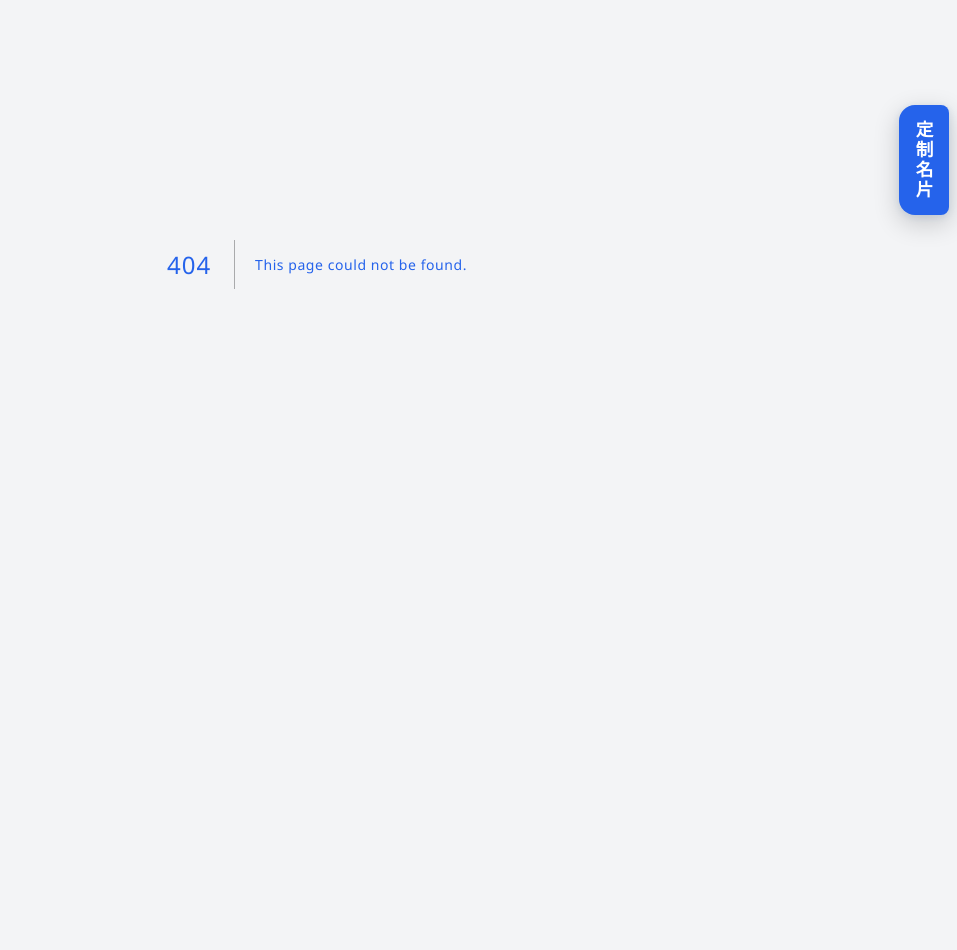
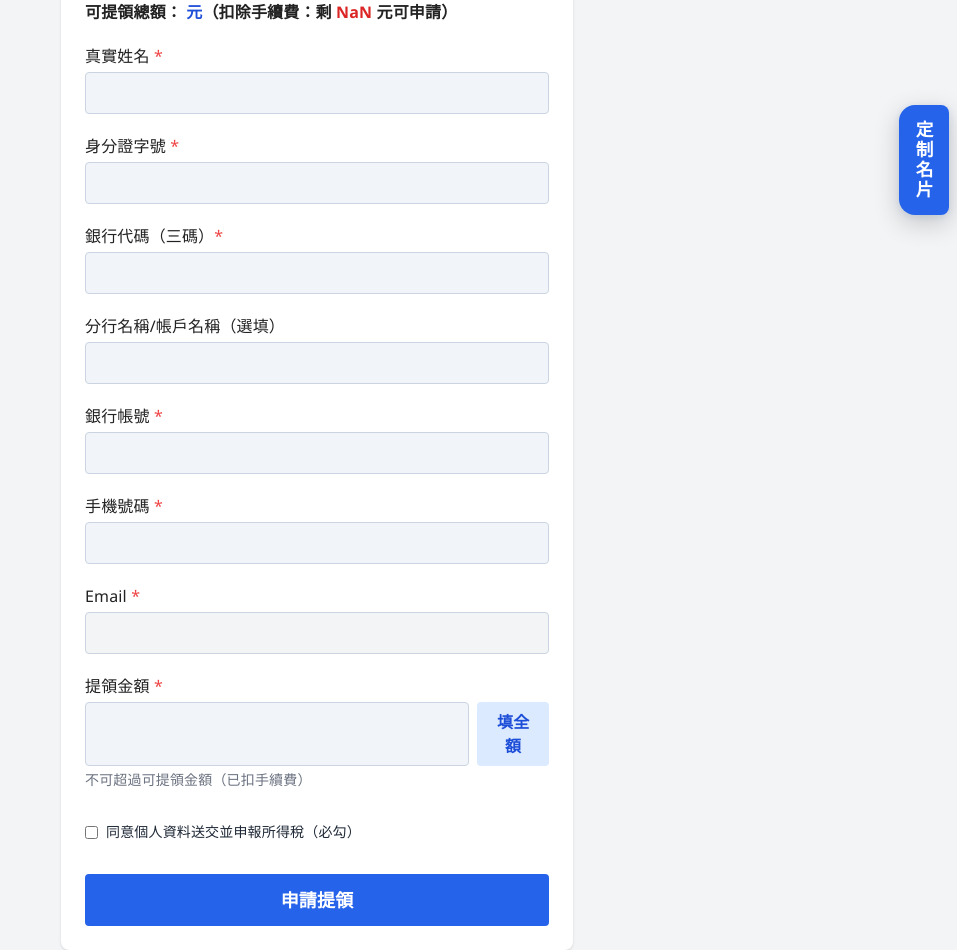
Before and after one commit to ns2148634/showall, a Next.js app: page /my-referrals/withdraw in a window 1280 px wide. Before the commit this address had no page. Shown: the part 240-1190 px from the top of the page, without its empty margins (323-1280 px from the left). Before the commit the page ends 904 px from the top, so only its background shows below. Built offline with nearby package versions, Linux system fonts and the light colour scheme.

Commit message:
更新 showall 百業名片最新功能與UI

```diff
--- a/app/card/[url_slug]/page.tsx
+++ b/app/card/[url_slug]/page.tsx
@@ -27,6 +27,7 @@ type Card = {
 export default function CardPage({ params }: { params: { url_slug: string } }) {
   const [card, setCard] = useState<Card | null>(null);
   const [msg, setMsg] = useState("");
+  const [emailLoading, setEmailLoading] = useState(false);
 
   useEffect(() => {
     async function fetchCard() {
@@ -46,7 +47,58 @@ export default function CardPage({ params }: { params: { url_slug: string } }) {
     fetchCard();
   }, [params.url_slug]);
 
-  if (msg) return (
+  // 推薦邀請連結
+  const referralUrl = typeof window !== "undefined"
+    ? `${window.location.origin}/upload?referrer=${card?.url_slug ?? ""}`
+    : "";
+
+  function handleShare() {
+    window.open(referralUrl, "_blank");
+  }
+
+  function copyUrl() {
+    navigator.clipboard.writeText(referralUrl);
+    setMsg("✅ 已複製推薦連結！分享給朋友即可獲得 50 元回饋");
+    setTimeout(() => setMsg(""), 3000);
+  }
+
+  // 專屬推薦統計/回饋金申請 email 流程
+  async function handleSendStatsEmail() {
+    if (!card?.email || !card?.url_slug) {
+      setMsg("未取得 email，請稍後重試！");
+      return;
+    }
+    setEmailLoading(true);
+    const token = Math.random().toString(36).slice(2, 12) + Date.now();
+    await fetch("/api/sendMail", {
+      method: "POST",
+      headers: { "Content-Type": "application/json" },
+      body: JSON.stringify({
+        to: card.email,
+        subject: "SHOWALL推薦統計與回饋金申請",
+        html: `
+          <div style="font-family: Arial;line-height:1.7;">
+            <h2 style="color:#2563eb;">您的推薦統計</h2>
+            <p>若要查看推薦明細、累積獎勵並申請提領，請點下方專屬連結：</p>
+            <p style="text-align:center;margin:30px 0;">
+              <a href="https://www.showall.tw/my-referrals/withdraw?slug=${card.url_slug}&token=${token}"
+                 style="background:#2563eb;color:white;text-decoration:none;font-weight:bold;border-radius:5px;padding:1em 2em;">
+                前往查詢與申請提領
+              </a>
+            </p>
+            <div style="margin-top:20px;color:#666;font-size:13px;">
+              本信件由系統產生，如非本人請忽略。<br/>申請人資料僅供存查及依法申報所得用。
+            </div>
+          </div>
+        `
+      }),
+    });
+    setEmailLoading(false);
+    setMsg("已寄送專屬統計/申請連結至您的 Email，請查收！");
+    setTimeout(() => setMsg(""), 4000);
+  }
+
+  if (msg && !card) return (
     <div className="min-h-screen flex items-center justify-center">
       <div className="text-center text-red-500 font-bold">{msg}</div>
     </div>
@@ -57,18 +109,6 @@ export default function CardPage({ params }: { params: { url_slug: string } }) {
       <div className="text-center text-gray-400">載入中...</div>
     </div>
   );
-
-  const referralUrl = `${typeof window !== 'undefined' ? window.location.origin : ''}/upload?referrer=${card.url_slug}`;
-
-  function handleShare() {
-    window.open(referralUrl, "_blank");
-  }
-
-  function copyUrl() {
-    navigator.clipboard.writeText(referralUrl);
-    setMsg("✅ 已複製推薦連結！分享給朋友即可獲得 50 元回饋");
-    setTimeout(() => setMsg(""), 3000);
-  }
 
   return (
     <div className="min-h-screen flex flex-col items-center bg-gradient-to-b from-blue-100 to-white py-8 px-4">
@@ -137,8 +177,6 @@ export default function CardPage({ params }: { params: { url_slug: string } }) {
             <p className="text-gray-600 whitespace-pre-wrap">{card.intro}</p>
           </div>
         )}
-
-
       </div>
 
       {/* 推薦邀請區塊 */}
@@ -169,9 +207,16 @@ export default function CardPage({ params }: { params: { url_slug: string } }) {
         </button>
       </div>
 
-      {/* 提示訊息 */}
+      {/* 新增專屬推薦統計/回饋金申請 email 通知按鈕 */}
+      <button
+        onClick={handleSendStatsEmail}
+        className="block w-full text-center py-3 bg-purple-700 text-white rounded-lg hover:bg-purple-900 font-bold mt-3"
+        disabled={emailLoading}
+      >
+        {emailLoading ? "寄送中..." : "寄送推薦統計/回饋金申請信件"}
+      </button>
       {msg && (
-        <div className="mt-4 text-center font-bold text-green-700 bg-green-100 px-4 py-2 rounded">
+        <div className="mt-2 text-center font-bold text-purple-700 bg-purple-50 px-2 py-2 rounded">
           {msg}
         </div>
       )}
@@ -180,13 +225,6 @@ export default function CardPage({ params }: { params: { url_slug: string } }) {
       <Link href="/" className="mt-8 text-blue-600 hover:underline font-medium">
         ⬅️ 回首頁
       </Link>
-      <Link
-        href={`/my-referrals?slug=${card.url_slug}`}
-        className="block w-full text-center py-2 bg-purple-600 text-white rounded-lg hover:bg-purple-700 transition font-medium mt-3"
-      >
-        📊 查看我的推薦統計
-      </Link>
-
     </div>
   );
 }
--- a/app/my-referrals/RewardWithdrawForm.tsx
+++ b/app/my-referrals/withdraw/page.tsx
@@ -2,13 +2,14 @@
 import { useState } from "react";
 
 type RewardWithdrawFormProps = {
-  availableReward: number; // 可提領金額，外部傳入
-  onSubmit?: (form: any) => void; // API串接用（可選）
+  availableReward: number;
+  email?: string;
+  onSubmit?: (form: any) => Promise<any>;
 };
 
 const HANDLING_FEE = 30;
 
-export default function RewardWithdrawForm({ availableReward, onSubmit }: RewardWithdrawFormProps) {
+export default function RewardWithdrawForm({ availableReward, email = "", onSubmit }: RewardWithdrawFormProps) {
   const [form, setForm] = useState({
     name: "",
     id: "",
@@ -17,12 +18,13 @@ export default function RewardWithdrawForm({ availableReward, onSubmit }: Reward
     accountName: "",
     account: "",
     mobile: "",
-    email: "",
-    amount: availableReward - HANDLING_FEE > 0 ? availableReward - HANDLING_FEE : 0,
+    email: email,
+    amount: "", // 預設空，讓使用者可自填或一鍵填全額
     agree: false,
   });
   const [msg, setMsg] = useState("");
   const [submitted, setSubmitted] = useState(false);
+  const [loading, setLoading] = useState(false);
 
   function handleChange(e: React.ChangeEvent<HTMLInputElement>) {
     const { name, value, type, checked } = e.target;
@@ -32,23 +34,50 @@ export default function RewardWithdrawForm({ availableReward, onSubmit }: Reward
     }));
   }
 
+  function handleAllAmount() {
+    setForm(f => ({
+      ...f,
+      amount: `${availableReward - HANDLING_FEE > 0 ? availableReward - HANDLING_FEE : 0}`,
+    }));
+  }
+
   async function handleSubmit(e: React.FormEvent) {
     e.preventDefault();
-    // 基礎檢查
+    if (submitted) return; // 已送出不可重複申請
     if (!form.name || !form.id || !form.bankCode || !form.account || !form.mobile || !form.email || !form.agree) {
       setMsg("請正確填寫所有欄位，並勾選同意所得申報。");
       return;
     }
-    if (Number(form.amount) > availableReward - HANDLING_FEE || Number(form.amount) <= 0) {
+    const amount = Number(form.amount);
+    if (isNaN(amount) || amount > availableReward - HANDLING_FEE || amount <= 0) {
       setMsg("提領金額需大於0且不超過可提領獎勵金！");
       return;
     }
+
     setMsg("");
+    setLoading(true);
+
+    // API 送出
+    try {
+      if (onSubmit) {
+        await onSubmit(form); // 外部 database/API
+      } else {
+        // 預設 API 範例
+        await fetch("/api/withdrawApply", {
+          method: "POST",
+          headers: { "Content-Type": "application/json" },
+          body: JSON.stringify(form),
+        });
+      }
       setSubmitted(true);
-    // 送出資料給父層/onSubmit
-    if (onSubmit) onSubmit(form);
-    // TODO: 這裡可API串接
+      setMsg("申請已送出，預計3-5工作日內匯款。如有問題會Email或電話通知。");
+    } catch (err: any) {
+      setMsg("申請失敗：" + (err?.message || "請稍後再試"));
     }
+    setLoading(false);
+  }
+
+  const disabled = submitted || loading;
 
   if (availableReward <= HANDLING_FEE) {
     return (
@@ -70,34 +99,35 @@ export default function RewardWithdrawForm({ availableReward, onSubmit }: Reward
       </div>
       <div>
         <label className="block mb-1 font-medium">真實姓名 <span className="text-red-500">*</span></label>
-        <input type="text" name="name" required value={form.name} onChange={handleChange} className="border rounded px-3 py-2 w-full" />
+        <input type="text" name="name" required value={form.name} onChange={handleChange} className="border rounded px-3 py-2 w-full" disabled={disabled}/>
       </div>
       <div>
         <label className="block mb-1 font-medium">身分證字號 <span className="text-red-500">*</span></label>
-        <input type="text" name="id" required value={form.id} onChange={handleChange} className="border rounded px-3 py-2 w-full" maxLength={10}/>
+        <input type="text" name="id" required value={form.id} onChange={handleChange} className="border rounded px-3 py-2 w-full" maxLength={10} disabled={disabled}/>
       </div>
       <div>
         <label className="block mb-1 font-medium">銀行代碼（三碼）<span className="text-red-500">*</span></label>
-        <input type="text" name="bankCode" required value={form.bankCode} onChange={handleChange} className="border rounded px-3 py-2 w-full" maxLength={3}/>
+        <input type="text" name="bankCode" required value={form.bankCode} onChange={handleChange} className="border rounded px-3 py-2 w-full" maxLength={3} pattern="^[0-9]{3}$" disabled={disabled}/>
       </div>
       <div>
         <label className="block mb-1 font-medium">分行名稱/帳戶名稱（選填）</label>
-        <input type="text" name="branch" value={form.branch} onChange={handleChange} className="border rounded px-3 py-2 w-full" maxLength={20}/>
+        <input type="text" name="branch" value={form.branch} onChange={handleChange} className="border rounded px-3 py-2 w-full" maxLength={20} disabled={disabled}/>
       </div>
       <div>
         <label className="block mb-1 font-medium">銀行帳號 <span className="text-red-500">*</span></label>
-        <input type="text" name="account" required value={form.account} onChange={handleChange} className="border rounded px-3 py-2 w-full" maxLength={20}/>
+        <input type="text" name="account" required value={form.account} onChange={handleChange} className="border rounded px-3 py-2 w-full" maxLength={20} disabled={disabled}/>
       </div>
       <div>
         <label className="block mb-1 font-medium">手機號碼 <span className="text-red-500">*</span></label>
-        <input type="text" name="mobile" required value={form.mobile} onChange={handleChange} className="border rounded px-3 py-2 w-full" maxLength={20}/>
+        <input type="text" name="mobile" required value={form.mobile} onChange={handleChange} className="border rounded px-3 py-2 w-full" maxLength={20} disabled={disabled}/>
       </div>
       <div>
         <label className="block mb-1 font-medium">Email <span className="text-red-500">*</span></label>
-        <input type="email" name="email" required value={form.email} onChange={handleChange} className="border rounded px-3 py-2 w-full"/>
+        <input type="email" name="email" required value={form.email} readOnly className="border rounded px-3 py-2 w-full bg-gray-100 text-gray-400" disabled={disabled}/>
       </div>
       <div>
         <label className="block mb-1 font-medium">提領金額 <span className="text-red-500">*</span></label>
+        <div className="flex gap-2">
           <input
             type="number"
             name="amount"
@@ -107,15 +137,23 @@ export default function RewardWithdrawForm({ availableReward, onSubmit }: Reward
             value={form.amount}
             onChange={handleChange}
             className="border rounded px-3 py-2 w-full"
+            disabled={disabled}
           />
+          <button
+            type="button"
+            className="py-2 px-4 bg-blue-100 text-blue-700 font-bold rounded hover:bg-blue-200 transition"
+            onClick={handleAllAmount}
+            disabled={disabled}
+          >填全額</button>
+        </div>
         <div className="text-sm text-gray-500 mt-1">不可超過可提領金額（已扣手續費）</div>
       </div>
       <div className="flex items-center py-3">
-        <input type="checkbox" name="agree" checked={form.agree} onChange={handleChange} id="agree" className="mr-2"/>
+        <input type="checkbox" name="agree" checked={form.agree} onChange={handleChange} id="agree" className="mr-2" disabled={disabled}/>
         <label htmlFor="agree" className="text-sm text-gray-800">同意個人資料送交並申報所得稅（必勾）</label>
       </div>
-      <button type="submit" className="w-full py-3 bg-blue-600 text-white rounded font-bold text-lg mt-2">
-        申請提領
+      <button type="submit" className="w-full py-3 bg-blue-600 text-white rounded font-bold text-lg mt-2" disabled={disabled || loading}>
+        {submitted ? "已送出" : loading ? "送出中..." : "申請提領"}
       </button>
       {msg && <div className="mt-4 text-center font-bold text-green-700">{msg}</div>}
       {submitted && (
--- a/components/AreaSelector.tsx
+++ b/components/AreaSelector.tsx
@@ -9,10 +9,39 @@ type AreaSelectorProps = {
   setSelectedArea: (val: string) => void;
 };
 
+// 台灣北到南固定排序（可補全、調整地名）
+const TAIWAN_CITY_ORDER = [
+  "全部",
+  "基隆市",
+  "台北市",
+  "新北市",
+  "桃園市",
+  "新竹市", "新竹縣",
+  "苗栗縣",
+  "台中市",
+  "彰化縣", "南投縣",
+  "雲林縣",
+  "嘉義市", "嘉義縣",
+  "台南市",
+  "高雄市",
+  "屏東縣",
+  "台東縣", "花蓮縣",
+  "宜蘭縣",
+  "澎湖縣",
+  "金門縣",
+  "連江縣"
+];
+
 export default function AreaSelector({
   cities, selectedCity, setSelectedCity,
   areas, selectedArea, setSelectedArea
 }: AreaSelectorProps) {
+  // 自動排序，未在 TAIWAN_CITY_ORDER 的排在後面
+  const orderedCities = [
+    ...TAIWAN_CITY_ORDER.filter(c => cities.includes(c)),
+    ...cities.filter(c => !TAIWAN_CITY_ORDER.includes(c))
+  ];
+
   return (
     <div className="flex gap-2">
       <div>
@@ -22,7 +51,7 @@ export default function AreaSelector({
           value={selectedCity}
           onChange={e => setSelectedCity(e.target.value)}
         >
-          {cities.map(city => <option key={city}>{city}</option>)}
+          {orderedCities.map(city => <option key={city}>{city}</option>)}
         </select>
       </div>
       <div>
```
Lines whose indentation alone changed are shown as unchanged.
